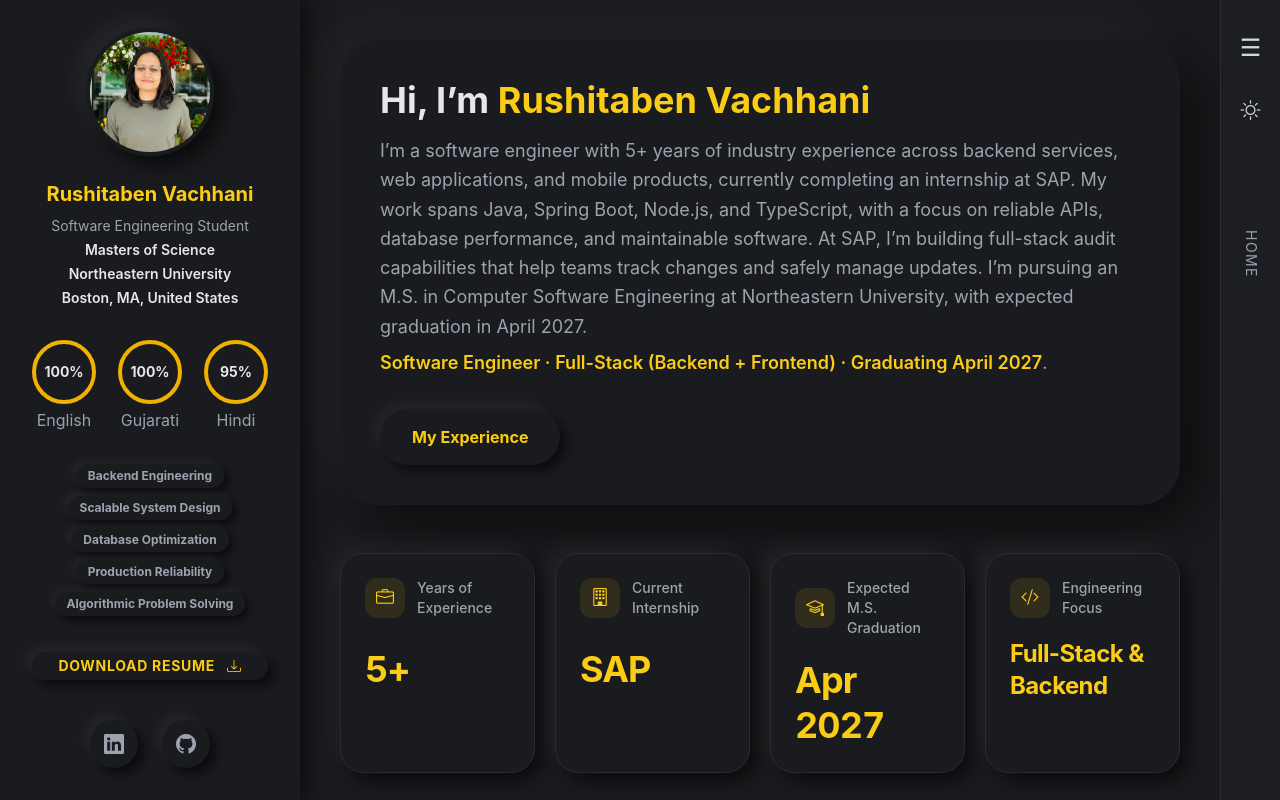
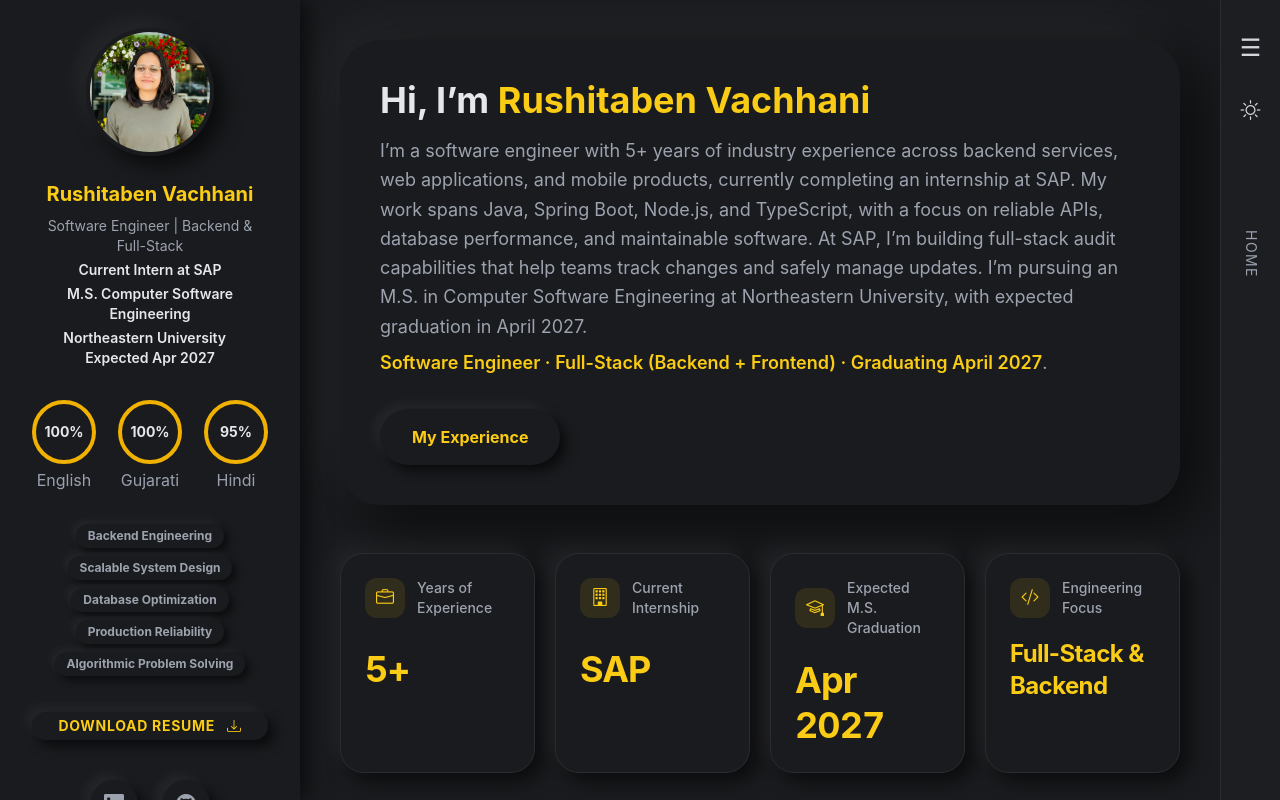
Before and after one commit to rushita-vachhani/resume, a Next.js app: page / in a window 1280 px wide. Built offline with nearby package versions, Linux system fonts and the light colour scheme.

Commit message:
Update SidebarLeft component to reflect current role and educational status; enhance personal branding with updated titles and information.

```diff
--- a/src/app/components/SidebarLeft.tsx
+++ b/src/app/components/SidebarLeft.tsx
@@ -24,16 +24,16 @@
           Rushitaben Vachhani
         </h2>
         <p className="text-text-secondary text-sm text-center mt-2">
-          Software Engineering Student
+          Software Engineer | Backend & Full-Stack
         </p>
 
       </div>
 
       {/* Basic Info */}
       <div className="mt-1 space-y-1 text-xs">
-        <Info label="Program" value="Masters of Science" />
-        <Info label="University" value="Northeastern University" />
-        <Info label="Location" value="Boston, MA, United States" />
+        <Info label="Program" value="Current Intern at SAP" />
+        <Info label="University" value="M.S. Computer Software Engineering" />
+        <Info label="Location" value="Northeastern University &nbsp;&nbsp; Expected Apr 2027" />
       </div>
 
       <div className="my-4 h-0.5 rounded-full bg-body-bg shadow-[inset_2px_2px_4px_var(--shadow-inner-dark),inset_-2px_-2px_4px_var(--shadow-inner-light)]" />
```
